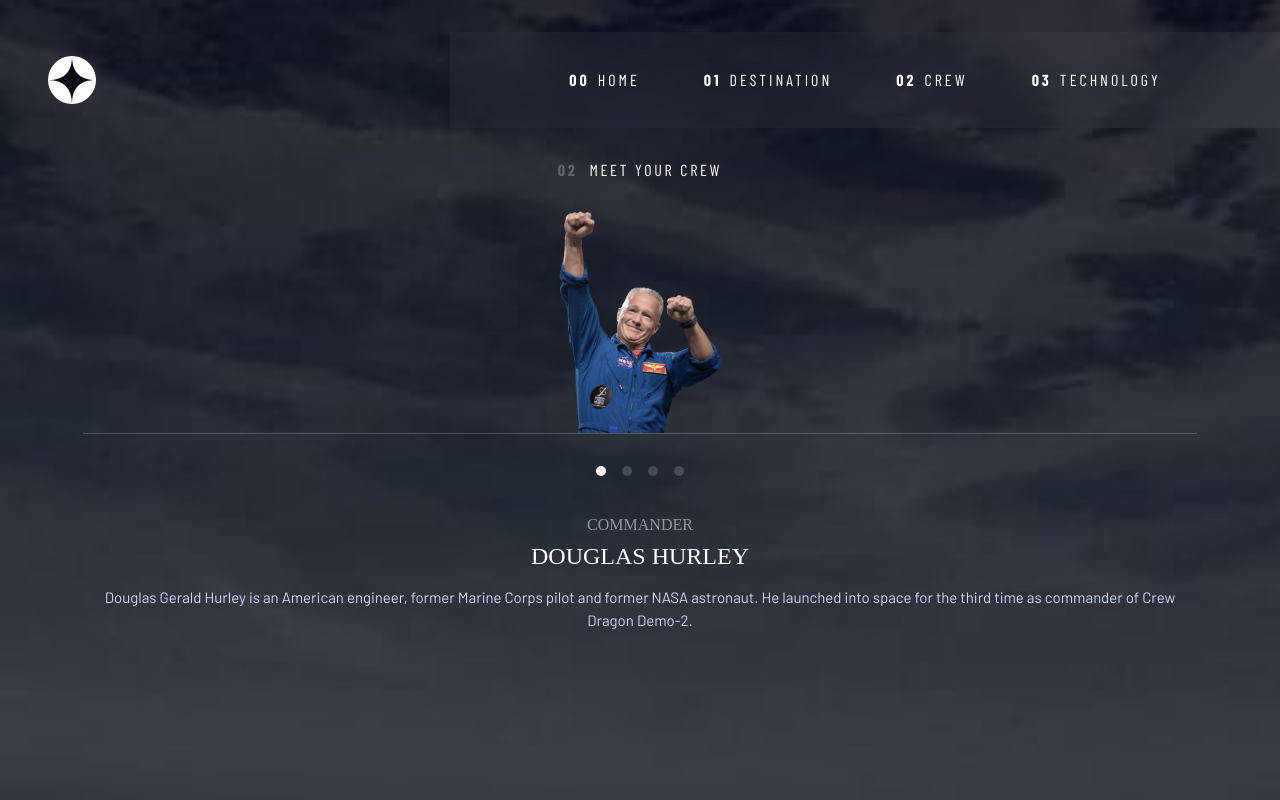
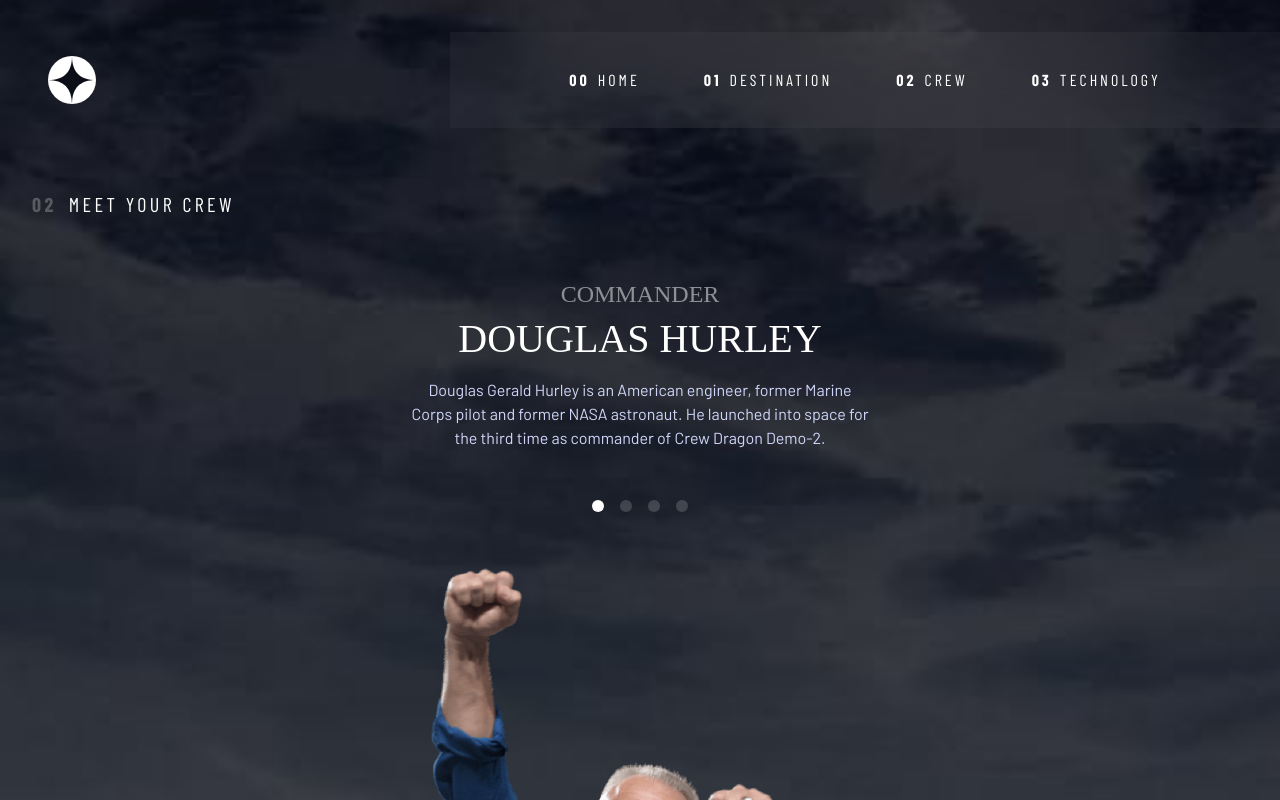
Before and after one commit to travistn/space-tourism-tn, a React (Create React App) app: page /crew in a window 1280 px wide. Shown: the top 800 px of the page. Built offline with nearby package versions, Linux system fonts and the light colour scheme; a web font is replaced by a local one.

Commit message:
Added tablet view for the crew page

```diff
--- a/src/containers/Crew.jsx
+++ b/src/containers/Crew.jsx
@@ -16,8 +16,8 @@ const Crew = () => {
   return (
     <div className='w-screen min-h-screen bg-crew-mobile bg-no-repeat bg-cover bg-center flex flex-col'>
       <Navbar />
-      <div className='flex flex-col items-center mt-8 mb-4 gap-8'>
-        <h5 className='text-[16px] text-white font-barlow-condensed uppercase tracking-[2.7px] leading-[19px] flex flex-row gap-3'>
+      <div className='flex flex-col items-center mt-8 gap-8'>
+        <h5 className='text-[16px] md:text-[20px] text-white font-barlow-condensed uppercase tracking-[2.7px] md:tracking-[3.4px] leading-[19px] md:leading-[24px] flex flex-row gap-3 md:mr-auto md:ml-8 md:mb-8 md:mt-8'>
           <span className='font-bold opacity-25'>02</span> Meet your crew
         </h5>
         <img
@@ -26,27 +26,31 @@ const Crew = () => {
             .join('-')
             .toLowerCase()}.png`)}
           alt='crew-pic'
-          className='h-[222px]'
+          className='h-[222px] md:h-[572px] md:order-last'
         />
-        <div className='h-[1px] w-[87%] bg-white opacity-20 mt-[-2rem]' />
-        <div className='flex flex-col w-[87%] items-center gap-4'>
-          <div className='flex flex-row gap-4 mb-6'>
+        <div className='h-[1px] w-[87%] bg-white opacity-20 mt-[-2rem] md:hidden' />
+        <div className='flex flex-col w-[87%] md:w-[460px] items-center gap-4'>
+          <div className='flex flex-row gap-4 mb-6 md:order-last md:mt-4'>
             {crew.map((crew) => (
               <div
                 id={crew.name}
                 key={crew.name}
                 onClick={getCrewMember}
-                className={`w-[10px] h-[10px] bg-white rounded-full
+                className={`w-[12px] h-[12px] bg-white rounded-full
                   ${crew === crewMember ? '' : 'opacity-[0.17]'}
                 `}
               />
             ))}
           </div>
           <div className='flex flex-col items-center gap-2 font-bellefair uppercase text-white font-normal'>
-            <h4 className='opacity-50 text-[16px] leading-[18px]'>{crewMember.role}</h4>
-            <h4 className='text-[24px] leading-[28px]'>{crewMember.name}</h4>
+            <h4 className='opacity-50 text-[16px] md:text-[24px] leading-[18px] md:leading-[28px]'>
+              {crewMember.role}
+            </h4>
+            <h4 className='text-[24px] md:text-[40px] leading-[28px] md:leading-[46px]'>
+              {crewMember.name}
+            </h4>
           </div>
-          <p className='w-content font-barlow text-[15px] text-center text-color-lavendar'>
+          <p className='w-content md:h-[90px] font-barlow text-[15px] md:text-[16px] text-center text-color-lavendar'>
             {crewMember.bio}
           </p>
         </div>
```
